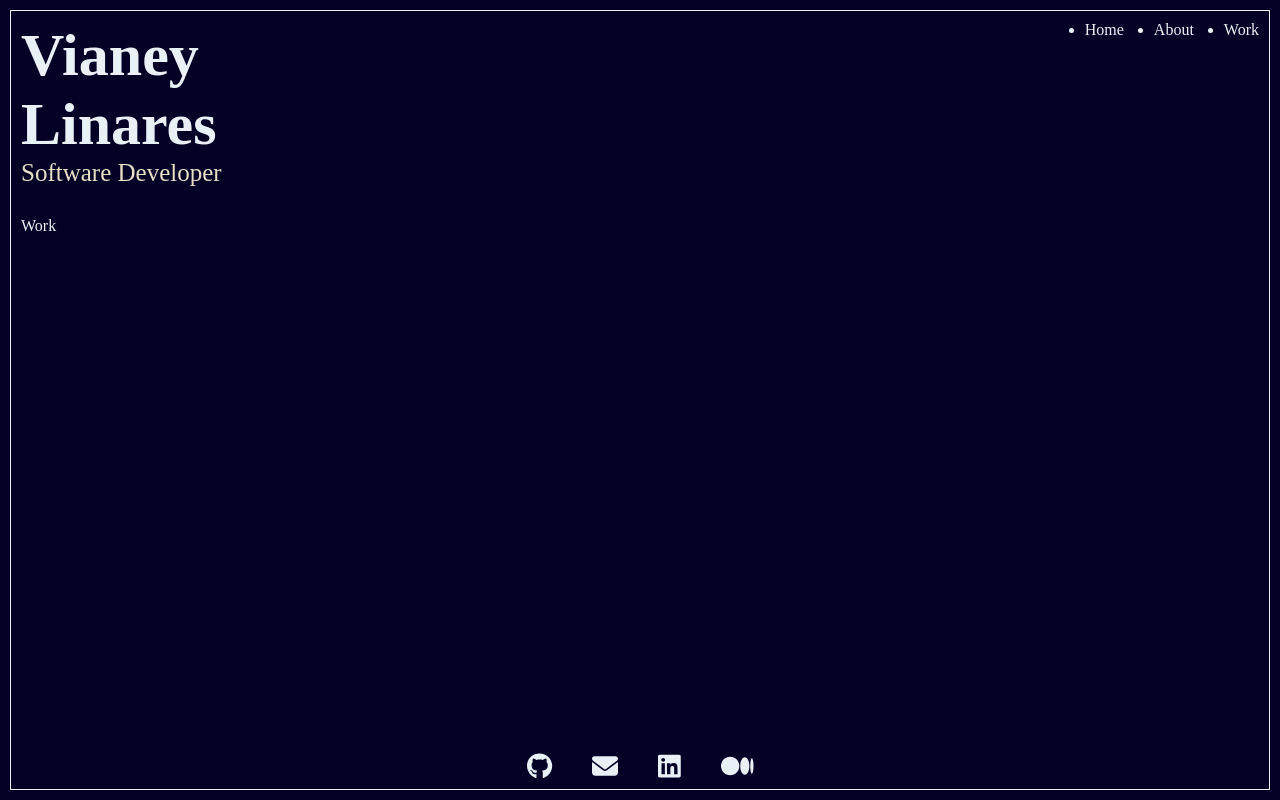
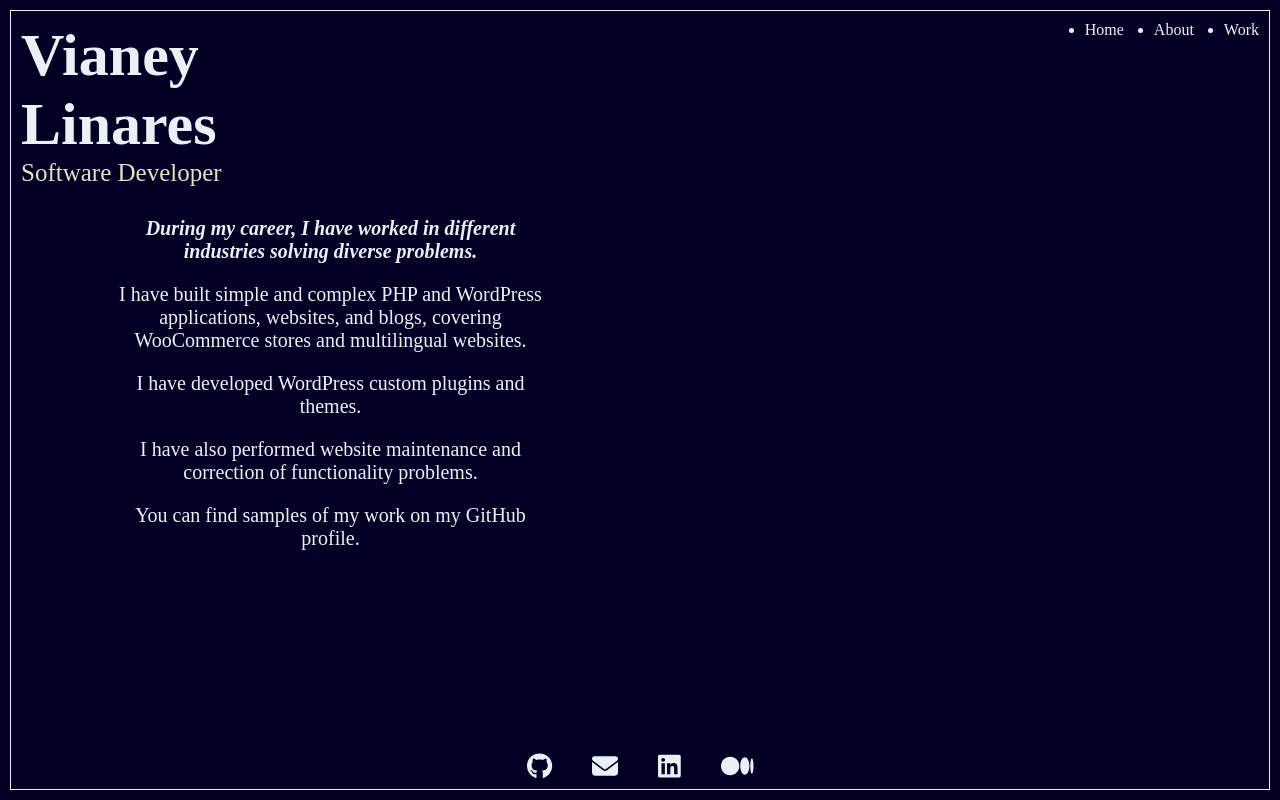
Before and after one commit to vianeylinares/vl-react, a React (Create React App) app: page /work in a window 1280 px wide. Built offline with nearby package versions, Linux system fonts and the light colour scheme.

Commit message:
Added provisional content and styles for Home, About and Work pages.

```diff
--- a/src/components/About.js
+++ b/src/components/About.js
@@ -2,6 +2,24 @@ import React from 'react';
 
 export const About = () => {
   return (
-    <div>About</div>
+    <div className="about">
+      <div className='left'>
+
+      </div>
+      <div className='right'>
+        <p className='strong italic'>
+          Besides being a developer...
+        </p>
+        <p>
+          I love cooking.
+        </p>
+        <p>
+          I like to draw, read and write. Also, I love movies and TV Series.
+        </p>
+        <p>
+          I like to workout and walk my dog.
+        </p>
+      </div>
+    </div>
   )
 }
--- a/src/components/Home.js
+++ b/src/components/Home.js
@@ -2,12 +2,14 @@ import React from 'react';
 
 export const Home = () => {
   return (
-    <div>
+    <div className="home">
       <div className='left'>
-        Left
+
       </div>
       <div className='right'>
-        Hi, I am Vianey. I am passionate about technology, development and, solving problems. Currently, I am working as a WordPress Developer.
+        <p>
+          Hi, I am Vianey. I am passionate about technology, development and, solving problems. Currently, I am working as a WordPress Developer.
+        </p>
       </div>
     </div>
   )
--- a/src/components/Work.js
+++ b/src/components/Work.js
@@ -2,6 +2,27 @@ import React from 'react';
 
 export const Work = () => {
   return (
-    <div>Work</div>
+    <div className="work">
+      <div className='left'>
+        <p className='strong italic'>
+          During my career, I have worked in different industries solving diverse problems.
+        </p>
+        <p>
+          I have built simple and complex PHP and WordPress applications, websites, and blogs, covering WooCommerce stores and multilingual websites.
+        </p>
+        <p>
+          I have developed WordPress custom plugins and themes.
+        </p>
+        <p>
+          I have also performed website maintenance and correction of functionality problems.
+        </p>
+        <p>
+          You can find samples of my work on my GitHub profile.
+        </p>
+      </div>
+      <div className='right'>
+
+      </div>
+    </div>
   )
 }
--- a/src/index.css
+++ b/src/index.css
@@ -38,6 +38,14 @@ body{
   padding: 10px;
   min-height: 100%;
   height: 100%;
+}
+
+.strong{
+  font-weight: bold;
+}
+
+.italic{
+  font-style: italic;
 }
 
 
@@ -104,7 +112,7 @@ body{
 }
 
 
-/* Main content */
+/* Main content area */
 
 .content{
   overflow: hidden;
@@ -123,4 +131,52 @@ body{
   flex-basis: 50%;
   display: flex;
   justify-content: center;
+  flex-wrap: wrap;
 }
+
+
+/* Home */
+
+.home .right p{
+  width: 450px;
+  text-align: center;
+  font-size: 20px;
+}
+
+
+/* About */
+
+.about .left,
+.about .right {
+  flex-basis: 50%;
+  display: flex;
+  justify-content: center;
+  flex-wrap: wrap;
+  flex-direction: column;
+  align-content: center;
+}
+
+.about .right p{
+  width: 450px;
+  text-align: center;
+  font-size: 20px;
+  margin-bottom: 20px;
+}
+
+
+/* Work */
+
+.work .left{
+  flex-basis: 50%;
+  display: flex;
+  justify-content: center;
+  flex-wrap: wrap;
+  flex-direction: column;
+  align-content: center;
+}
+.work .left p{
+  width: 450px;
+  text-align: center;
+  font-size: 20px;
+  margin-bottom: 20px;
+}
```
